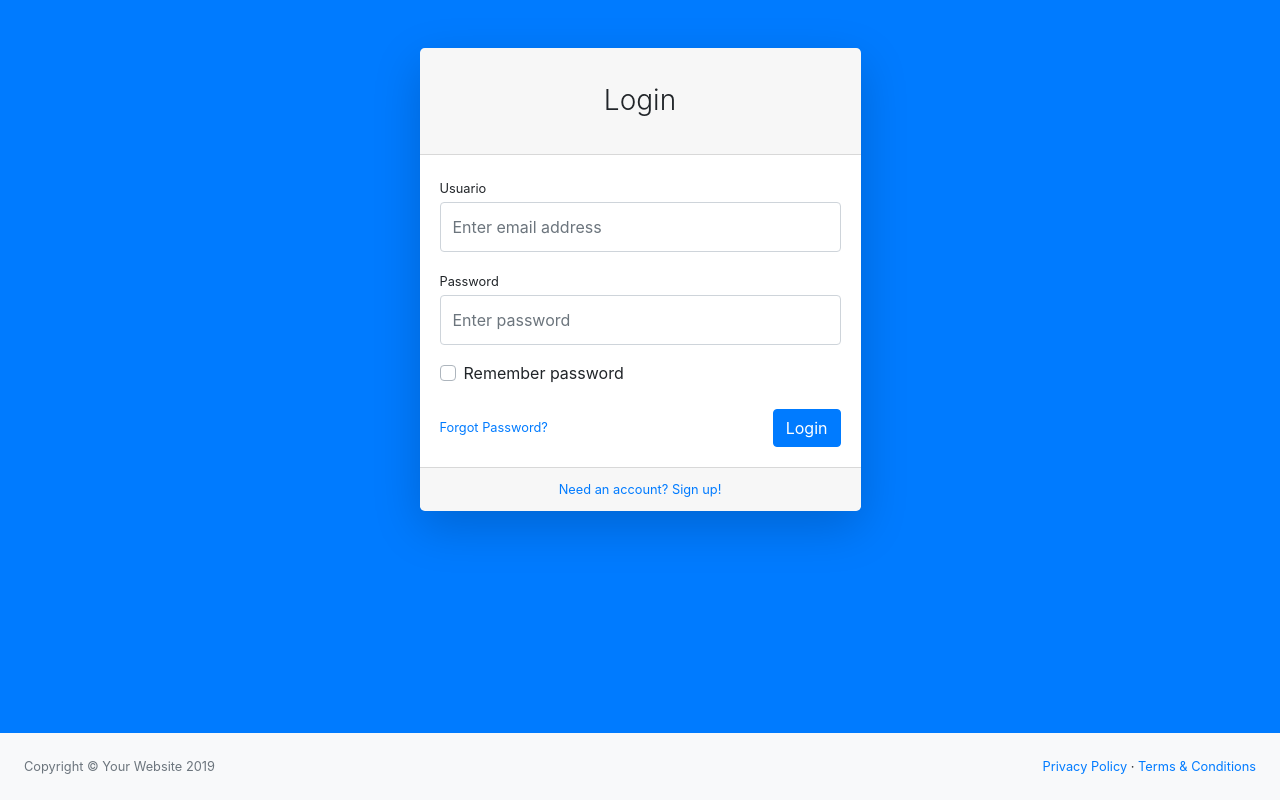
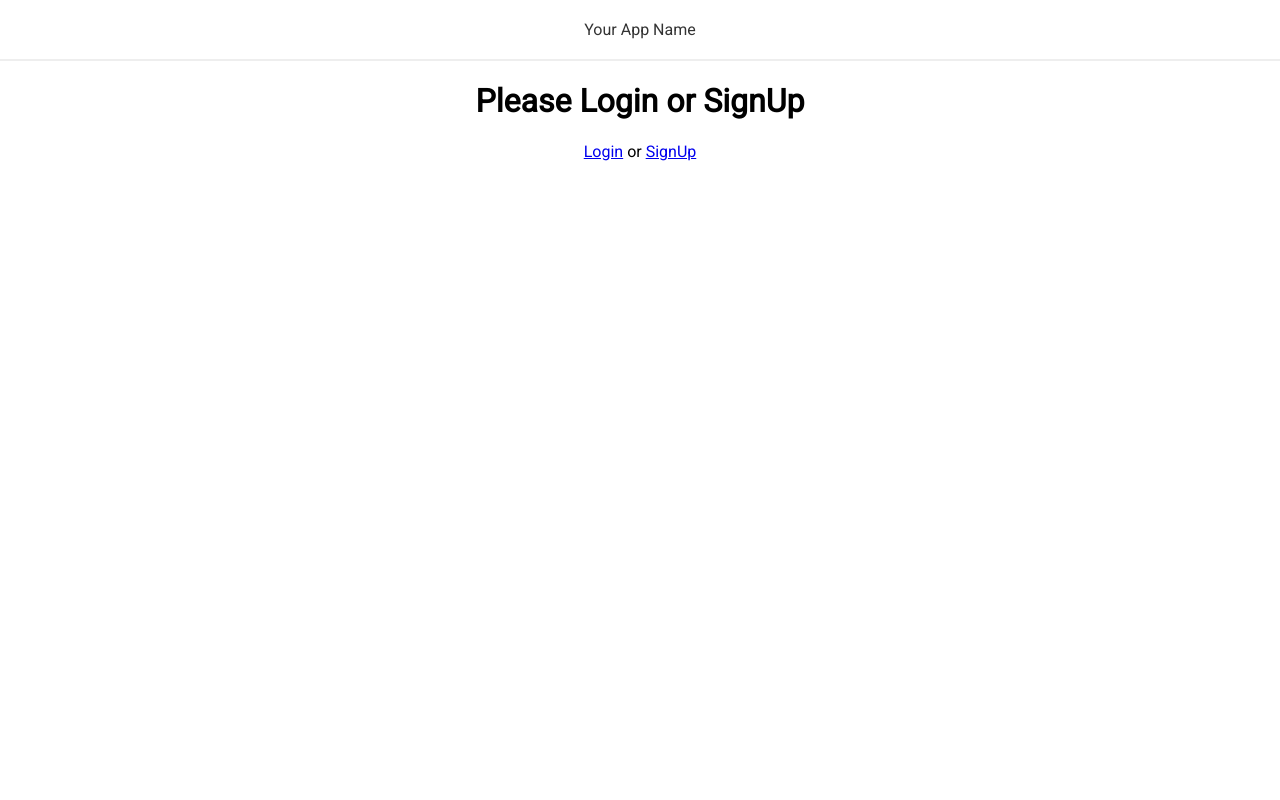
Before and after one commit to jeremyr-a/Proyexto-DeporX, a PHP site: page / in a window 1280 px wide. Run offline with PHP 8.4, Linux system fonts and the light colour scheme; some libraries are stand-ins or nearby versions.

Commit message:
Add files via upload

```diff
--- /dev/null
+++ b/assets/css/style.css
@@ -0,0 +1,46 @@
+/* General */
+body {
+  margin: 0;
+  padding: 0;
+  font-family: 'Roboto', sans-serif;
+  text-align: center;
+}
+
+/* Input Forms*/
+input[type="text"], input[type="password"]{
+  outline: none;
+  padding: 20px;
+  display: block;
+  width: 300px;
+  border-radius: 3px;
+  border: 1px solid #eee;
+  margin: 20px auto;
+}
+
+input[type="submit"] {
+  padding: 10px;
+  color: #fff;
+  background: #0098cb;
+  width: 320px;
+  margin: 20px auto;
+  margin-top: 0;
+  border: 0;
+  border-radius: 3px;
+  cursor: pointer;
+}
+input[type="submit"]:hover {
+  background-color: #00b8eb;
+}
+
+/* Header */
+header {
+  border-bottom: 2px solid #eee;
+  padding: 20px 0;
+  margin-bottom: 10px;
+  width: 100%;
+  text-align: center;
+}
+header a {
+  text-decoration: none;
+  color: #333;
+}
--- /dev/null
+++ b/database.php
@@ -0,0 +1,14 @@
+<?php
+
+$server = 'localhost';
+$username = 'root';
+$password = '';
+$database = 'sistema';
+
+try {
+  $conn = new PDO("mysql:host=$server;dbname=$database;", $username, $password);
+} catch (PDOException $e) {
+  die('Connection Failed: ' . $e->getMessage());
+}
+
+?>
--- a/index.php
+++ b/index.php
@@ -1,110 +1,44 @@
 <?php
-
-	require "conexion.php";
-
   session_start();
 
-	if($_POST){
+  require 'database.php';
 
-		$usuario = $_POST['usuario'];
-		$password = $_POST['password'];
+  if (isset($_SESSION['user_id'])) {
+    $records = $conn->prepare('SELECT id, email, password FROM users WHERE id = :id');
+    $records->bindParam(':id', $_SESSION['user_id']);
+    $records->execute();
+    $results = $records->fetch(PDO::FETCH_ASSOC);
 
-		$sql = "SELECT id, password, nombre, tipo_usuario FROM usuarios WHERE usuario='$usuario'";
-		//echo $sql;
-		$resultado = $mysqli->query($sql);
-		$num = $resultado->num_rows;
+    $user = null;
 
-		if($num>0){
-			$row = $resultado->fetch_assoc();
-			$password_bd = $row['password'];
-
-			$pass_c = sha1($password);
-
-			if($password_bd == $pass_c){
-
-				$_SESSION['id'] = $row['id'];
-				$_SESSION['nombre'] = $row['nombre'];
-				$_SESSION['tipo_usuario'] = $row['tipo_usuario'];
-
-				header("Location: principal.php");
-
-			} else {
-
-			echo "La contraseña no coincide";
-
+    if (count($results) > 0) {
+      $user = $results;
     }
-
-
-			} else {
-			echo "NO existe usuario";
   }
-
-
-
-	}
-
-
-
 ?>
 
 <!DOCTYPE html>
-<html lang="en">
+<html>
   <head>
-        <meta charset="utf-8" />
-        <meta http-equiv="X-UA-Compatible" content="IE=edge" />
-        <meta name="viewport" content="width=device-width, initial-scale=1, shrink-to-fit=no" />
-        <meta name="description" content="" />
-        <meta name="author" content="" />
-        <title>Page Title - SB Admin</title>
-        <link href="css/styles.css" rel="stylesheet" />
-        <script src="https://cdnjs.cloudflare.com/ajax/libs/font-awesome/5.11.2/js/all.min.js" crossorigin="anonymous"></script>
+    <meta charset="utf-8">
+    <title>Welcome to you WebApp</title>
+    <link href="https://fonts.googleapis.com/css?family=Roboto" rel="stylesheet">
+    <link rel="stylesheet" href="assets/css/style.css">
   </head>
-    <body class="bg-primary">
-        <div id="layoutAuthentication">
-            <div id="layoutAuthentication_content">
-                <main>
-                    <div class="container">
-                        <div class="row justify-content-center">
-                            <div class="col-lg-5">
-                                <div class="card shadow-lg border-0 rounded-lg mt-5">
-                                    <div class="card-header"><h3 class="text-center font-weight-light my-4">Login</h3></div>
-                                    <div class="card-body">
-                                        <form method="POST" action="<?php echo $_SERVER['PHP_SELF']; ?>">
-                                            <div class="form-group"><label class="small mb-1" for="inputEmailAddress">Usuario</label><input class="form-control py-4" id="inputEmailAddress" name="usuario" type="text" placeholder="Enter email address" /></div>
-                                            <div class="form-group"><label class="small mb-1" for="inputPassword">Password</label><input class="form-control py-4" id="inputPassword" name="password" type="password" placeholder="Enter password" /></div>
-                                            <div class="form-group">
-                                                <div class="custom-control custom-checkbox"><input class="custom-control-input" id="rememberPasswordCheck" type="checkbox" /><label class="custom-control-label" for="rememberPasswordCheck">Remember password</label></div>
-											</div>
-                                            <div class="form-group d-flex align-items-center justify-content-between mt-4 mb-0"><a class="small" href="password.html">Forgot Password?</a>
-											<button type="submit" class="btn btn-primary">Login</button></div>
-										</form>
-									</div>
-                                    <div class="card-footer text-center">
-                                        <div class="small"><a href="register.html">Need an account? Sign up!</a></div>
-									</div>
-								</div>
-							</div>
-						</div>
-					</div>
-				</main>
-			</div>
-            <div id="layoutAuthentication_footer">
-                <footer class="py-4 bg-light mt-auto">
-                    <div class="container-fluid">
-                        <div class="d-flex align-items-center justify-content-between small">
-                            <div class="text-muted">Copyright &copy; Your Website 2019</div>
-                            <div>
-                                <a href="#">Privacy Policy</a>
-                                &middot;
-                                <a href="#">Terms &amp; Conditions</a>
-							</div>
-						</div>
-					</div>
-				</footer>
-			</div>
-		</div>
-        <script src="https://code.jquery.com/jquery-3.4.1.min.js" crossorigin="anonymous"></script>
-        <script src="https://stackpath.bootstrapcdn.com/bootstrap/4.3.1/js/bootstrap.bundle.min.js" crossorigin="anonymous"></script>
-        <script src="js/scripts.js"></script>
+  <body>
+    <?php require 'partials/header.php' ?>
+
+    <?php if(!empty($user)): ?>
+      <br> Welcome. <?= $user['email']; ?>
+      <br>You are Successfully Logged In
+      <a href="logout.php">
+        Logout
+      </a>
+    <?php else: ?>
+      <h1>Please Login or SignUp</h1>
+
+      <a href="login.php">Login</a> or
+      <a href="signup.php">SignUp</a>
+    <?php endif; ?>
   </body>
 </html>
--- /dev/null
+++ b/partials/header.php
@@ -0,0 +1,3 @@
+<header>
+  <a href="/php-login">Your App Name</a>
+</header>
```
Also changed, not shown: login.php (added, +52 -0 lines), logout.php (+5 -3 lines), signup.php (added, +48 -0 lines). Lines whose indentation alone changed are shown as unchanged.
